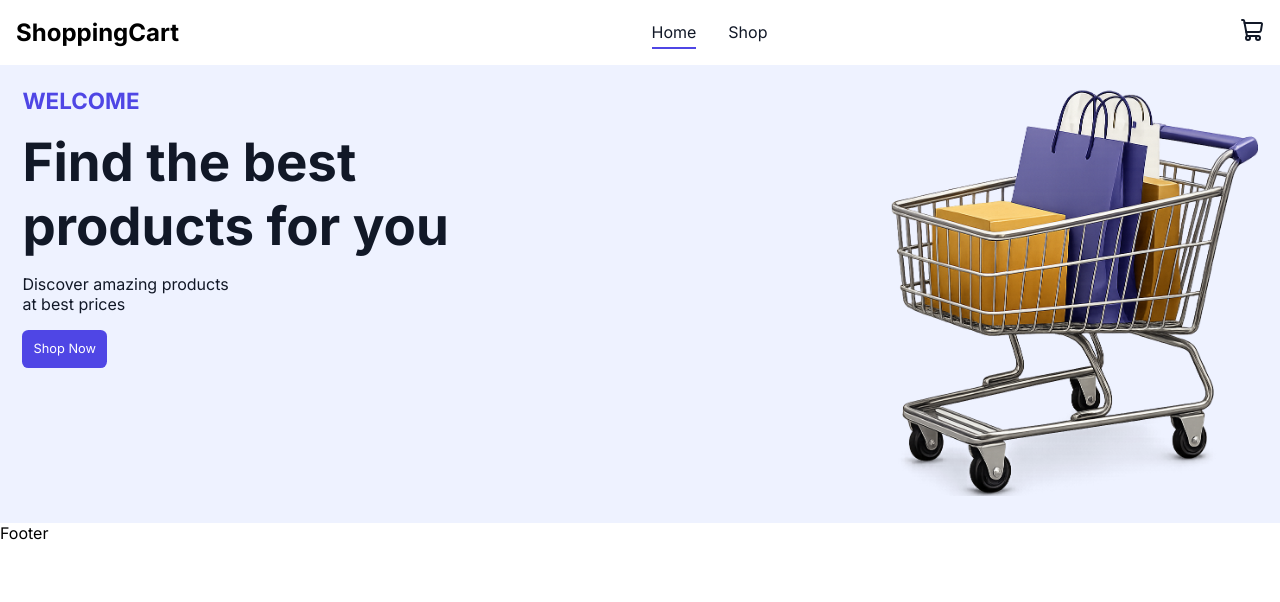
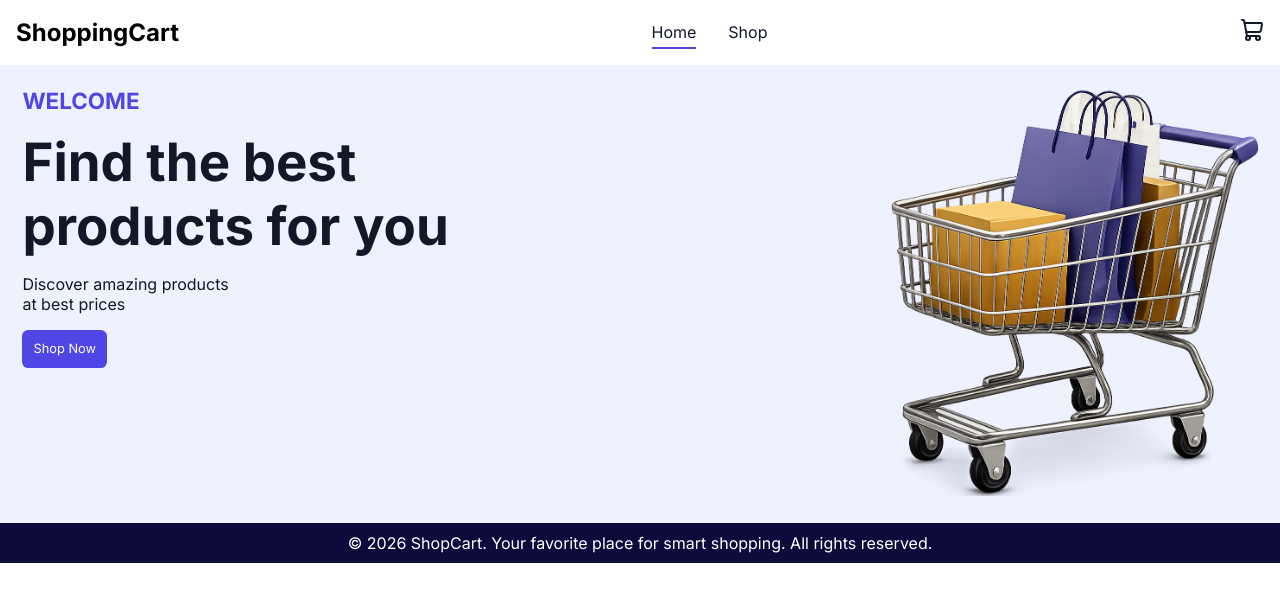
Before and after one commit to feddevv/top-shopping-cart, a React (Vite) app: page / in a window 1280 px wide. Shown: the top 602 px of the page. Built offline with nearby package versions, Linux system fonts and the light colour scheme.

Commit message:
feat: add text for footer

```diff
--- a/src/components/layout/Footer/Footer.jsx
+++ b/src/components/layout/Footer/Footer.jsx
@@ -1,9 +1,10 @@
 import React from 'react';
+import styles from './footer.module.css';
 
 export default function Footer() {
   return (
-    <footer>
-      <p>Footer</p>
+    <footer className={styles.footer}>
+      © 2026 ShopCart. Your favorite place for smart shopping. All rights reserved.
     </footer>
   );
 }
--- /dev/null
+++ b/src/components/layout/Footer/footer.module.css
@@ -0,0 +1,8 @@
+.footer {
+  background-color: #0d0a3c;
+  color: white;
+  height: 40px;
+  display: flex;
+  align-items: center;
+  justify-content: center;
+}
```
